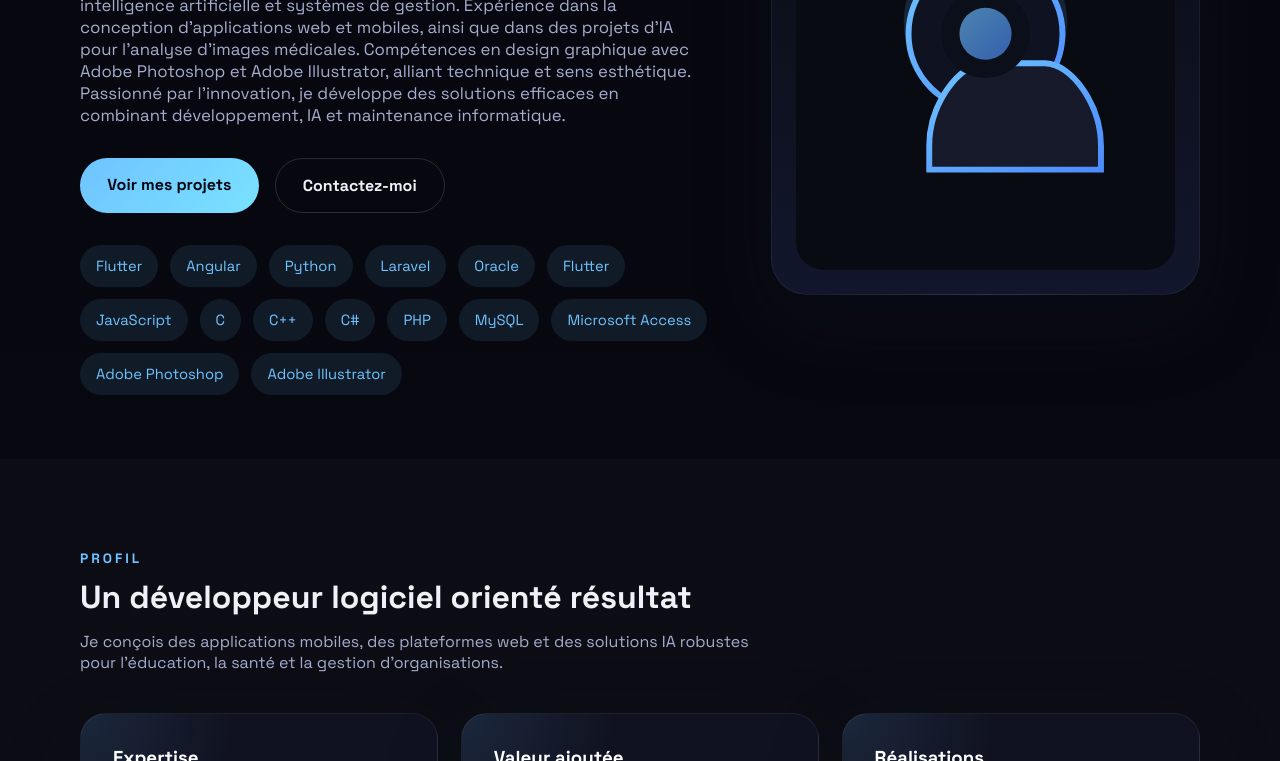
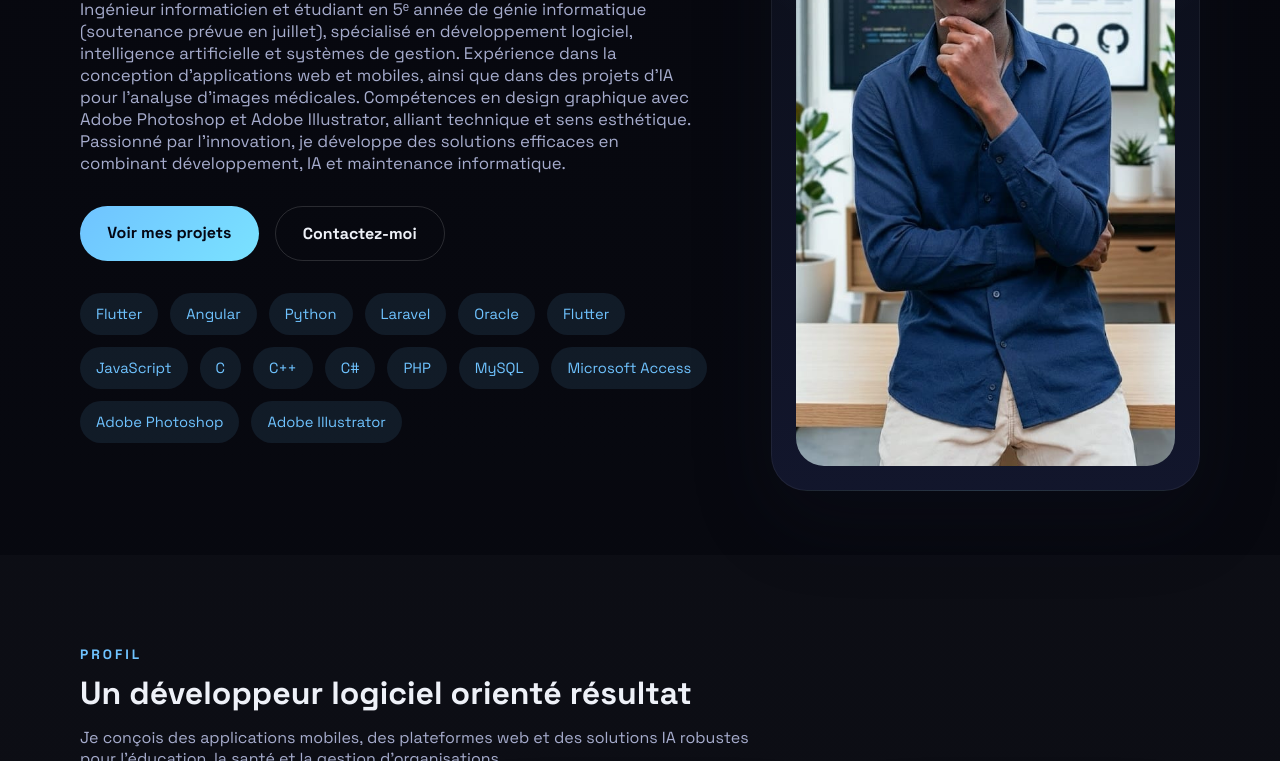
Before and after one commit to agenceidc224/portfolio, a plain HTML site: page index.html in a window 1280 px wide. Shown: the part 413-1174 px from the top of the page. Drawn offline with Linux system fonts and the light colour scheme.

Commit message:
Initial commit portfolio

```diff
--- a/index.html
+++ b/index.html
@@ -62,7 +62,7 @@
         </div>
         <div class="hero-visual reveal">
           <div class="photo-frame">
-            <img src="assets/images/profile.svg" alt="Portrait Antoine Tokpa Lamah">
+            <img src="assets/images/profile.jpeg" alt="Portrait Antoine Tokpa Lamah">
           </div>
         </div>
       </div>
```
Also changed, not shown: assets/images/profile.jpeg (added).
